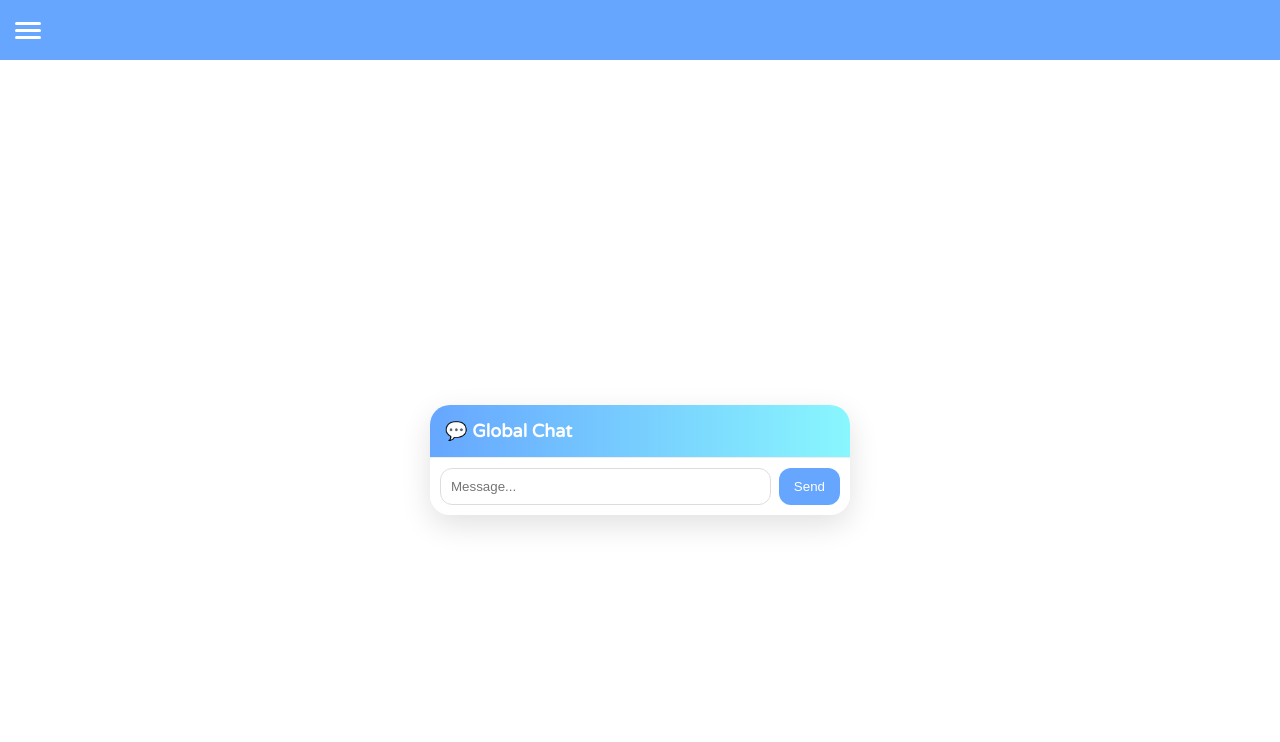
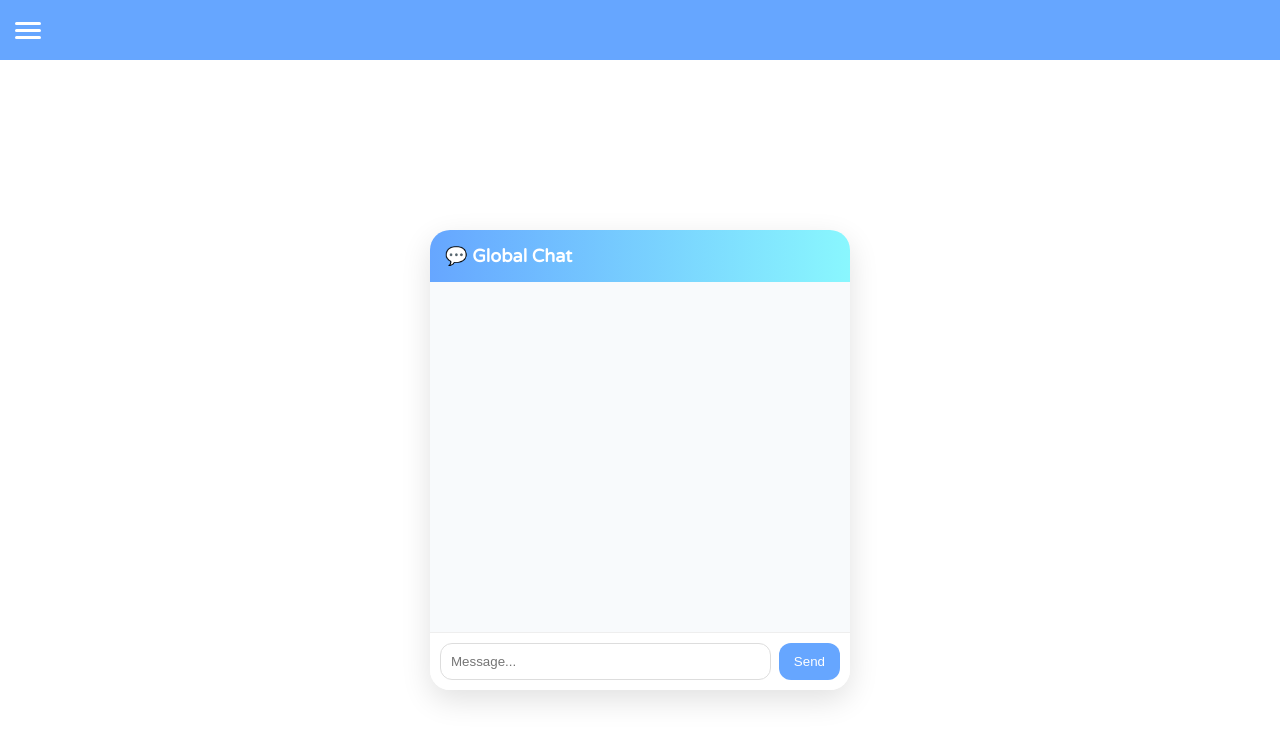
Before and after one commit to hackeruzb-pixel/11b, a website with bundled scripts: page home.html in a window 1280 px wide. Built offline with nearby package versions, Linux system fonts and the light colour scheme; no server answers.

Commit message:
Update home.html

```diff
--- a/home.html
+++ b/home.html
@@ -47,7 +47,7 @@
   <span id="replyText"></span>
   <button onclick="cancelReply()">✖</button>
 </div>
-
+   <div id="chatList" class="chatList"></div>
 <div id="replyBox">
   <div id="replyText"></div>
   <button onclick="cancelReply()">❌</button>
```
